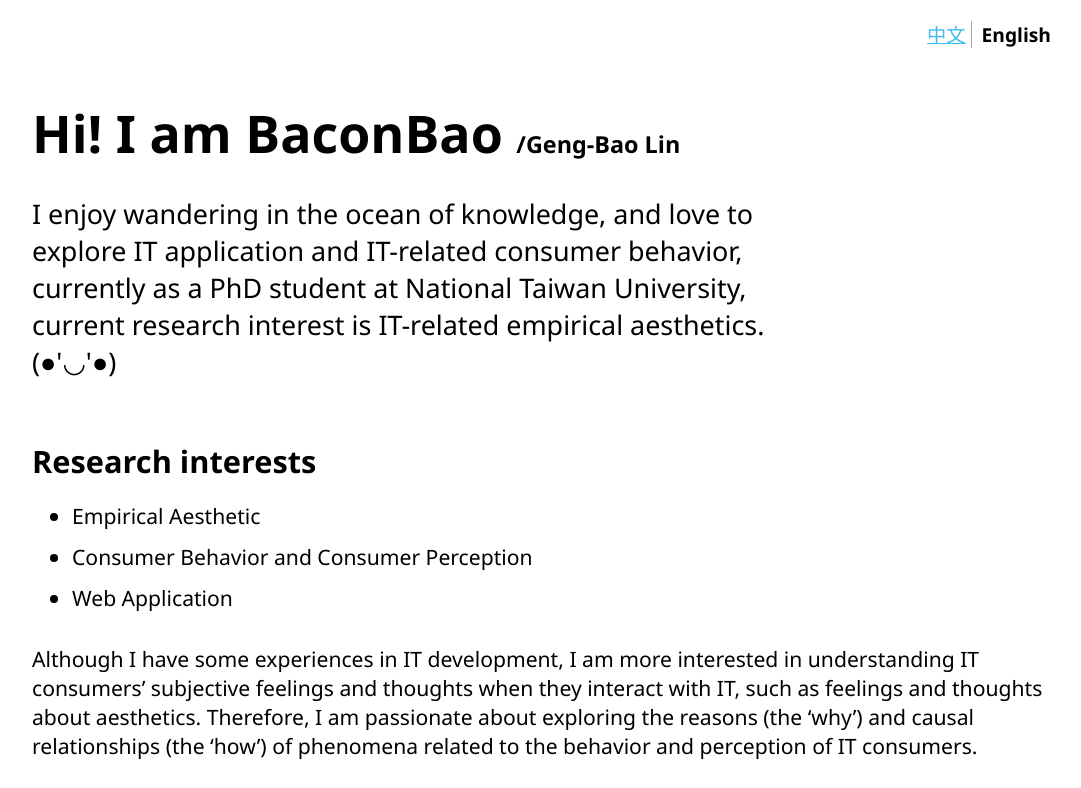
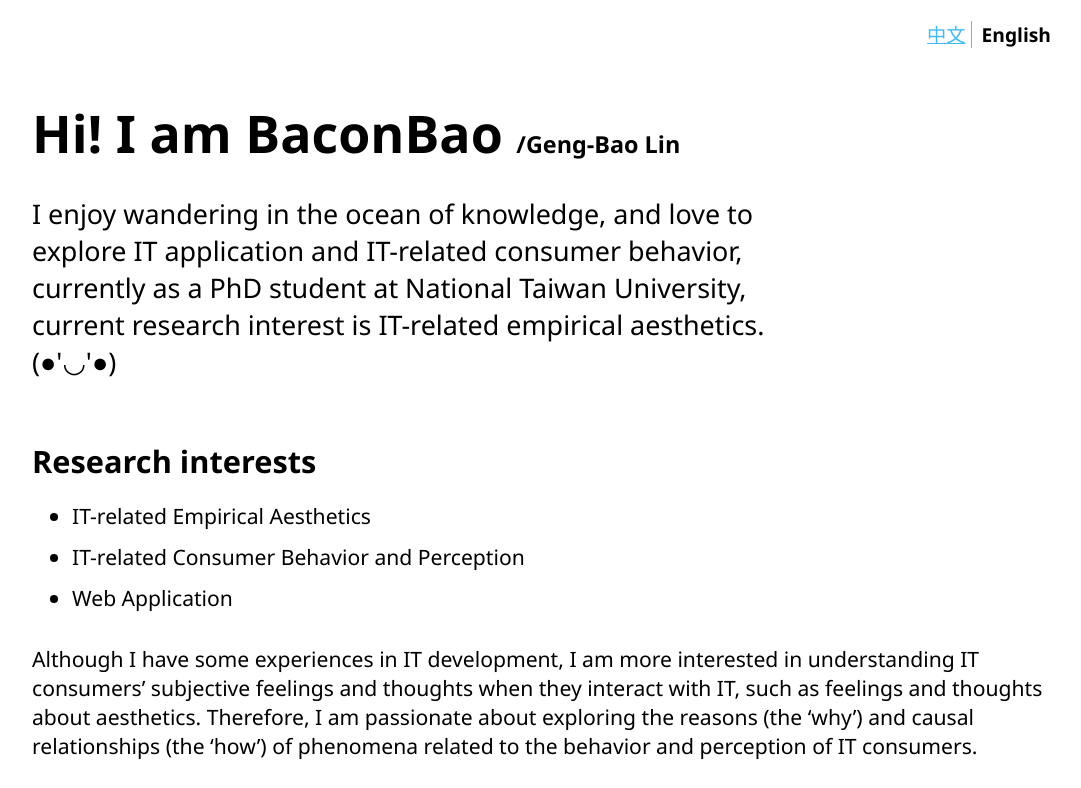
Before and after one commit to baconbao/baconbao.github.io, a Next.js app: page /en-us in a window 1280 px wide. Shown: the top 788 px of the page, without its empty margins (96-1177 px from the left). Built offline with nearby package versions, Linux system fonts and the light colour scheme.

Commit message:
feat: update content

```diff
--- a/data/en-us.js
+++ b/data/en-us.js
@@ -36,10 +36,10 @@ const data = {
         title: 'Research interests',
         items: [
             {
-                text: 'Empirical Aesthetic',
+                text: 'IT-related Empirical Aesthetics',
             },
             {
-                text: 'Consumer Behavior and Consumer Perception',
+                text: 'IT-related Consumer Behavior and Perception',
             },
             {
                 text: 'Web Application',
--- a/data/zh-tw.js
+++ b/data/zh-tw.js
@@ -34,10 +34,10 @@ const data = {
         title: '研究興趣',
         items: [
             {
-                text: '經驗美學',
+                text: 'IT相關經驗美學',
             },
             {
-                text: '消費者行為與消費者感知',
+                text: 'IT相關消費者行為與感知',
             },
             {
                 text: 'Web應用',
```
